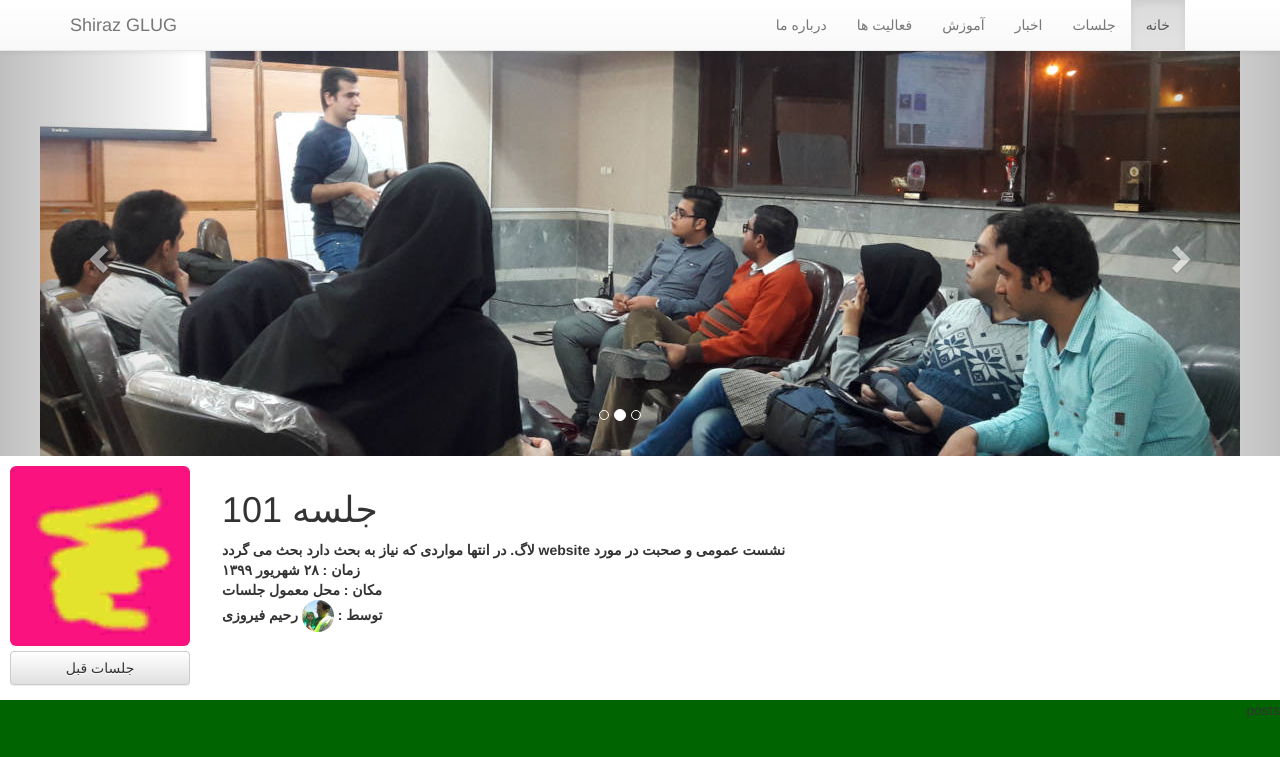
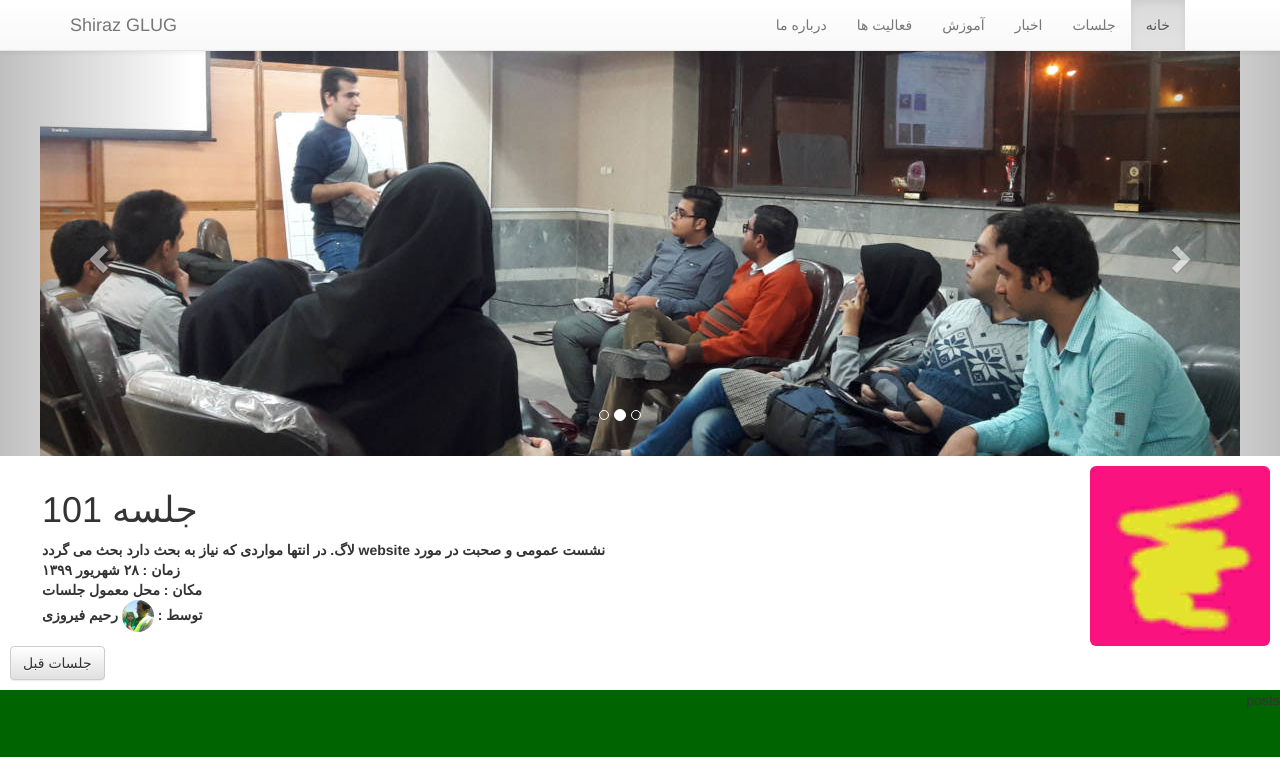
Before and after one commit to shirazlug/shirazlug, a Jekyll site: the page built from index.html, in a window 1280 px wide and 900 px high. Shown: the top 757 px of the window. Built offline with Jekyll 4.4.1, drawn with Linux system fonts in a browser that asks for light colours.

Commit message:
Update meeting.html

```diff
--- a/_includes/meeting.html
+++ b/_includes/meeting.html
@@ -1,9 +1,9 @@
-<div style="padding:10px;">
+<div style="padding:10px; direction: ltr;">
  <table style="width:100%">
   <tr>
     <th>
 
-   <div style="margin:10px 32px;">
+   <div style="margin:10px 32px; direction: rtl;">
   <h1>{{ site.data.meeting.title }}</h1>
   <div>{{ site.data.meeting.description }}</div>
   <div> زمان : {{ site.data.meeting.date }}</div>
@@ -39,7 +39,7 @@
     </th>
   </tr>
   <tr>
-    <th colspan="2" align="right"><a style="margin: 5px auto; width: 180px;" class="btn btn-default" href="#" role="button">جلسات قبل</a>  </th>
+    <th colspan="2" align="center"><a class="btn btn-default" href="#" role="button">جلسات قبل</a>  </th>
   </tr>
 </table>
 
```
